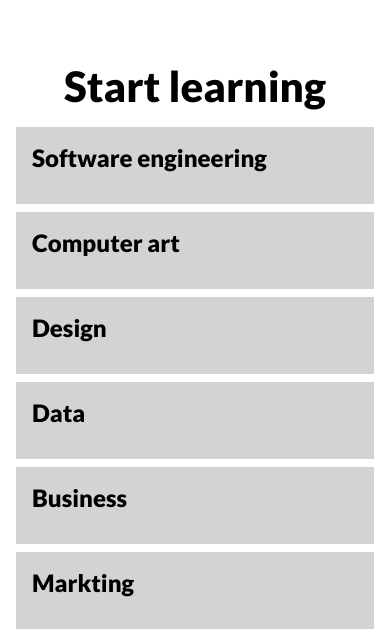
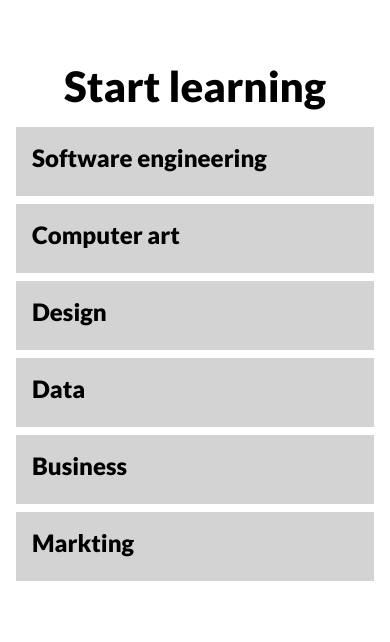
Before and after one commit to WytQuant/WytQuant.github.io, a plain HTML site: page colmar-academy/index.html in a window 390 px wide. Shown: the part 1741-2383 px from the top of the page. Drawn offline with Linux system fonts and the light colour scheme.

Commit message:
Modified padding at course section moblie

```diff
--- a/colmar-academy/style.css
+++ b/colmar-academy/style.css
@@ -483,7 +483,7 @@ footer {
     padding: 0 1rem 2rem 1rem;
   }
   .course-container h1 {
-    padding: 1rem 0 2rem 1rem;
+    padding: 1rem 0 1.5rem 1rem;
     background: lightgrey;
   }
   .course-name {
```
